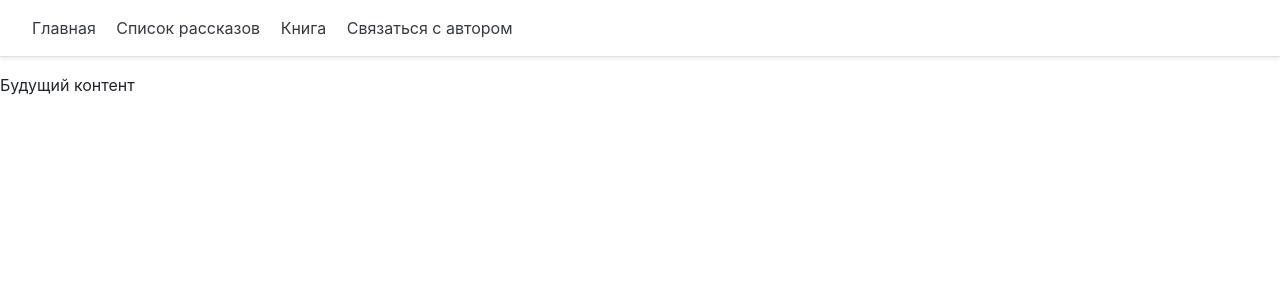
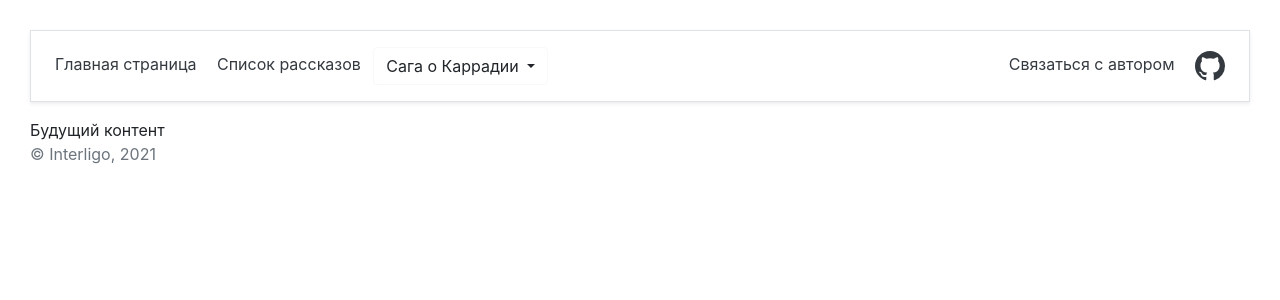
Before and after one commit to Interligo/django-blog-for-stories, a Django app: page / in a window 1280 px wide. Shown: the top 300 px of the page. Run offline with Django 3.2, Linux system fonts and the light colour scheme; parts of the project's set-up code (start-up, migrations or seed data) failed here and were passed over; some libraries are stand-ins or nearby versions.

Commit message:
Update base template: add navbar, footer and scripts

```diff
--- a/blog/blog/settings.py
+++ b/blog/blog/settings.py
@@ -1,5 +1,6 @@
 import os
 import sys
+
 from pathlib import Path
 
 from .load_environment import load_environment
@@ -24,8 +25,9 @@ INSTALLED_APPS = [
     'django.contrib.sessions',
     'django.contrib.messages',
     'django.contrib.staticfiles',
+    'analytics.apps.AnalyticsConfig',
     'stories.apps.StoriesConfig',
-    'analytics.apps.AnalyticsConfig',
+    'book.apps.BookConfig',
     'main.apps.MainConfig',
     'sendemail.apps.SendemailConfig',
 ]
@@ -104,6 +106,6 @@ EMAIL_HOST_USER = os.getenv('EMAIL_HOST_USER')
 EMAIL_HOST_PASSWORD = os.getenv('EMAIL_HOST_PASSWORD')
 EMAIL_PORT = 465  # 587
 EMAIL_USE_SSL = True
-RECIPIENT_LIST = os.getenv('RECIPIENT_LIST')
+RECIPIENT_MAIL = os.getenv('RECIPIENT_MAIL')
 SERVER_EMAIL = EMAIL_HOST_USER
 DEFAULT_FROM_EMAIL = EMAIL_HOST_USER
--- a/blog/blog/templates/base.html
+++ b/blog/blog/templates/base.html
@@ -1,32 +1,62 @@
 <!doctype html>
 <html lang="ru">
-
 <head>
     <meta charset="UTF-8">
     <meta name="viewport"
           content="width=device-width, user-scalable=no, initial-scale=1.0, maximum-scale=1.0, minimum-scale=1.0">
     <meta http-equiv="X-UA-Compatible" content="ie=edge">
     <title>{% block title %} Сайт {% endblock %}</title>
+    <style> body {padding-top: 30px; padding-left: 30px; padding-right: 30px;} </style>
     <link rel="stylesheet" href="https://stackpath.bootstrapcdn.com/bootstrap/4.5.2/css/bootstrap.min.css">
 </head>
 
 <body>
+    <container id="navbar">
+        <section class="sticky-top">
+            <header class="d-flex flex-column flex-md-row align-items-center p-3 mb-3 bg-white border shadow-sm" id="header-nav">
+              <nav class="my-2 my-md-0 me-md-3" id="nav-left">
+                <a class="p-2 text-dark" href="{% url 'main:index' %}" id="main-page">
+                    {% block main_page %} Главная страница {% endblock %}
+                </a>
+                <a class="p-2 text-dark" href="{% url 'stories:index' %}" id="stories-list">
+                    {% block stories_list %} Список рассказов {% endblock %}
+                </a>
 
-    <header class="d-flex flex-column flex-md-row align-items-center p-3 px-md-4 mb-3 bg-white border-bottom shadow-sm">
-<!--      <p class="h5 my-0 me-md-auto fw-normal">Блог</p>-->
-      <nav class="my-2 my-md-0 me-md-3">
-        <a class="p-2 text-dark" href="{% url 'main:index' %}">Главная</a>
-        <a class="p-2 text-dark" href="{% url 'stories:index' %}">Список рассказов</a>
-        <a class="p-2 text-dark" href="#">Книга</a>
-        <a class="p-2 text-dark" href="{% url 'sendemail:contact' %}">Связаться с автором</a>
-      </nav>
-    </header>
+                <div class="btn-group">
+                  <button type="button" class="btn btn-light bg-white dropdown-toggle" data-toggle="dropdown" aria-haspopup="true" aria-expanded="false">
+                    Сага о Каррадии
+                  </button>
+                  <div class="dropdown-menu">
+                    <a class="dropdown-item" href="{% url 'book:about_book' %}">О книге</a>
+                    <div class="dropdown-divider"></div>
+                    <a class="dropdown-item" href="{% url 'book:chapter_detail' 1 %}">Глава 1</a>
+                    <a class="dropdown-item" href="{% url 'book:chapter_detail' 2 %}">Глава 2</a>
+                    <a class="dropdown-item" href="{% url 'book:chapter_detail' 3 %}">Глава 3</a>
+                    <a class="dropdown-item" href="{% url 'book:chapter_detail' 4 %}">Глава 4</a>
+                  </div>
+                </div>
+
+              </nav>
+              <nav class="ml-auto my-2 my-md-0 me-md-3" id="nav-right">
+                <a class="p-2 text-dark" href="{% url 'sendemail:contact' %}" id="contact">Связаться с автором</a>
+                <a class="p-2 text-dark" href="https://github.com/Interligo" id="github">
+                    <svg xmlns="http://www.w3.org/2000/svg" width="30" height="30" fill="currentColor" class="bi bi-github" viewBox="0 0 16 16">
+                      <path d="M8 0C3.58 0 0 3.58 0 8c0 3.54 2.29 6.53 5.47 7.59.4.07.55-.17.55-.38 0-.19-.01-.82-.01-1.49-2.01.37-2.53-.49-2.69-.94-.09-.23-.48-.94-.82-1.13-.28-.15-.68-.52-.01-.53.63-.01 1.08.58 1.23.82.72 1.21 1.87.87 2.33.66.07-.52.28-.87.51-1.07-1.78-.2-3.64-.89-3.64-3.95 0-.87.31-1.59.82-2.15-.08-.2-.36-1.02.08-2.12 0 0 .67-.21 2.2.82.64-.18 1.32-.27 2-.27.68 0 1.36.09 2 .27 1.53-1.04 2.2-.82 2.2-.82.44 1.1.16 1.92.08 2.12.51.56.82 1.27.82 2.15 0 3.07-1.87 3.75-3.65 3.95.29.25.54.73.54 1.48 0 1.07-.01 1.93-.01 2.2 0 .21.15.46.55.38A8.012 8.012 0 0 0 16 8c0-4.42-3.58-8-8-8z"/>
+                    </svg>
+                </a>
+              </nav>
+            </header>
+        </section>
+    </container>
 
     {% if messages %}
-        <ul class="messages">
+        <ul class="messages-to-author">
+        <style> .messages-to-author {list-style-type: none; padding: 0; margin: 0;} </style>
         {% for message in messages %}
             <li {% if message.tags %} class="{{ message.tags }}"{% endif %}>
-                {{ message }}
+                <div class="alert alert-success" role="alert">
+                    {{ message|safe }}
+                </div>
             </li>
         {% endfor %}
         </ul>
@@ -34,5 +64,17 @@
 
     {% block content %}{% endblock %}
 
+    <container id="footer">
+        <section class="sticky-bottom">
+            <footer class="footer bg-white text-dark">
+                <span class="text-muted">© Interligo, 2021</span>
+            </footer>
+        </section>
+    </container>
+
+    <script src="https://code.jquery.com/jquery-3.2.1.slim.min.js" integrity="sha384-KJ3o2DKtIkvYIK3UENzmM7KCkRr/rE9/Qpg6aAZGJwFDMVNA/GpGFF93hXpG5KkN" crossorigin="anonymous"></script>
+    <script src="https://code.jquery.com/jquery-3.2.1.slim.min.js" integrity="sha384-KJ3o2DKtIkvYIK3UENzmM7KCkRr/rE9/Qpg6aAZGJwFDMVNA/GpGFF93hXpG5KkN" crossorigin="anonymous"></script>
+    <script src="https://cdnjs.cloudflare.com/ajax/libs/popper.js/1.12.9/umd/popper.min.js" integrity="sha384-ApNbgh9B+Y1QKtv3Rn7W3mgPxhU9K/ScQsAP7hUibX39j7fakFPskvXusvfa0b4Q" crossorigin="anonymous"></script>
+    <script src="https://maxcdn.bootstrapcdn.com/bootstrap/4.0.0/js/bootstrap.min.js" integrity="sha384-JZR6Spejh4U02d8jOt6vLEHfe/JQGiRRSQQxSfFWpi1MquVdAyjUar5+76PVCmYl" crossorigin="anonymous"></script>
 </body>
 </html>
```
